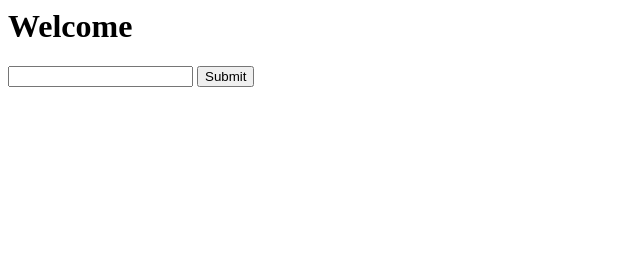
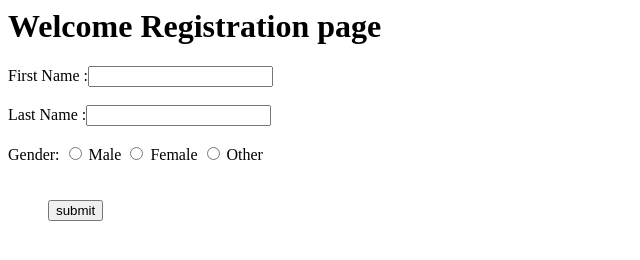
Before and after one commit to dipkinholkar/servlet-projects, a plain HTML site: page HelloServletApp/WebContent/index.html in a window 1280 px wide. Shown: the whole page, without its empty margins (0-640 px from the left). Drawn offline with Linux system fonts and the light colour scheme.

Commit message:
version 1.2

```diff
--- a/HelloServletApp/WebContent/index.html
+++ b/HelloServletApp/WebContent/index.html
@@ -1,8 +1,25 @@
-<h1>Welcome</h1>
-<form action="hello">
 
-	<input type="text" name="msg"></input> <input type="submit"
-		name="submit"></input>
+
+<h1>Welcome Registration page</h1>
+
+<form action="hello" method="">
+
+	First Name :<input type="text" name="firstname"><br><br>
+	Last  Name :<input type="text" name="lastname">
+	<br>
+	<br>
+Gender:	<input type="radio" id="male" name="gender" value="male">
+  <label for="male">Male</label>
+
+  <input type="radio" id="female" name="gender" value="female">
+  <label for="female">Female</label>
+
+  <input type="radio" id="other" name="gender" value="other">
+  <label for="other">Other</label>
+	<br>
+	<br>
+	<br>
+	&nbsp&nbsp&nbsp&nbsp&nbsp&nbsp&nbsp&nbsp&nbsp</input> <input type="submit" value ="submit" name="submit"></input>
 
 
 </form>
```
Also changed, not shown: 1 other file.
